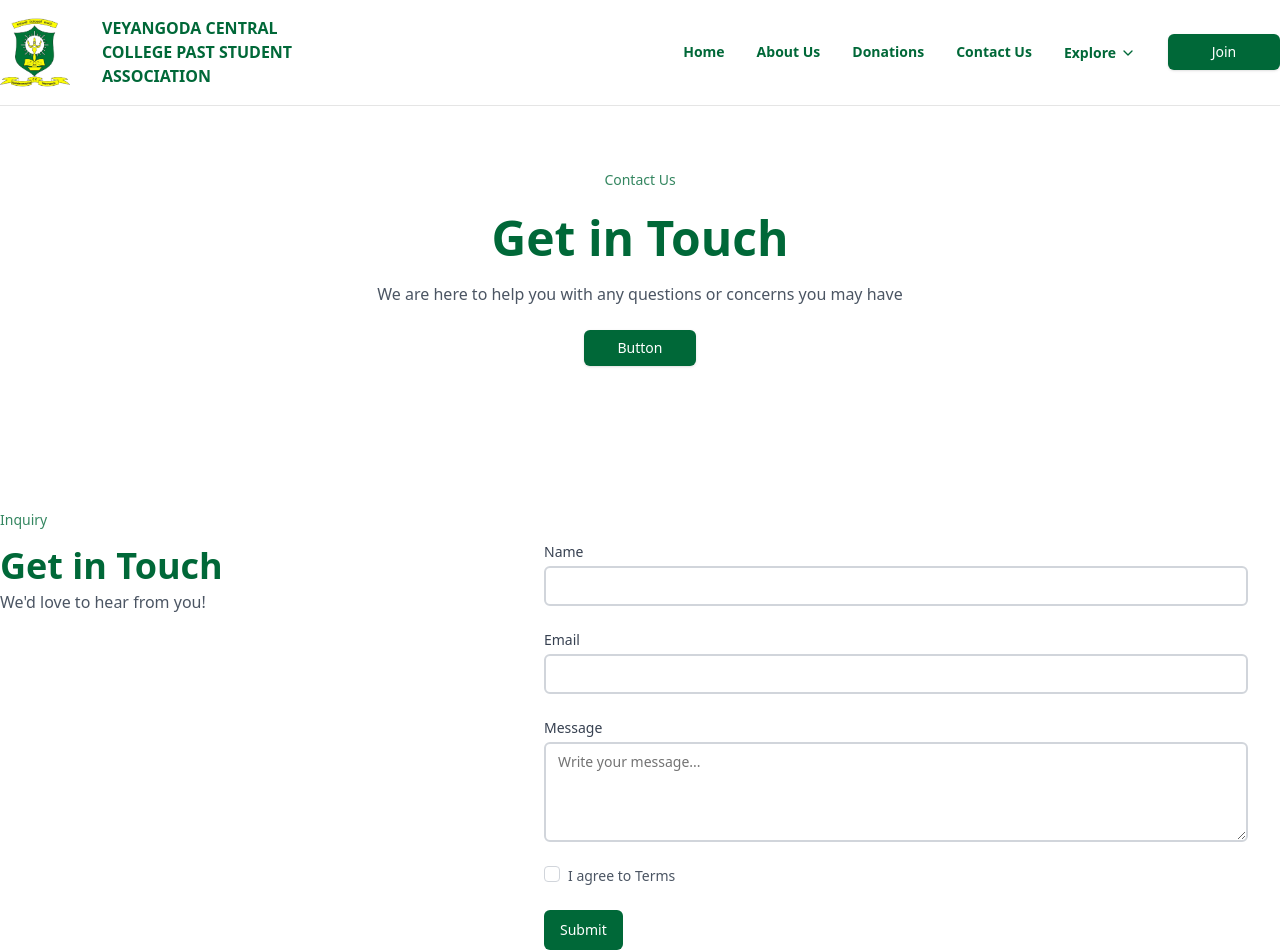
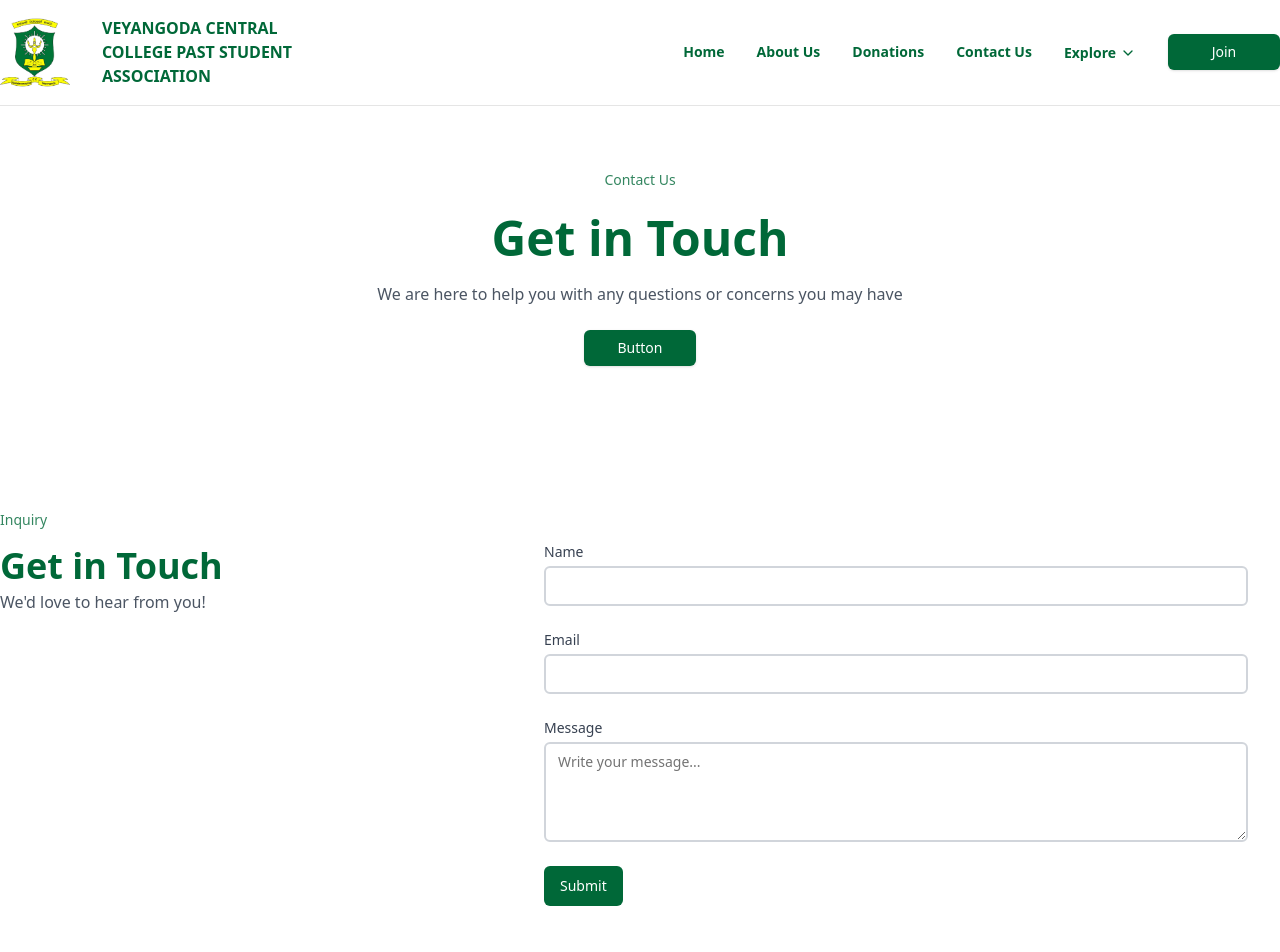
Before and after one commit to PathiniE/vcc_past-pupil-association-webpage, a Next.js app: page /contact in a window 1280 px wide. Shown: the top 952 px of the page. Built offline with nearby package versions, Linux system fonts and the light colour scheme.

Commit message:
update UI

```diff
--- a/src/app/components/Contact Us/Inquiry.jsx
+++ b/src/app/components/Contact Us/Inquiry.jsx
@@ -51,10 +51,7 @@
             <label className="block text-sm font-medium text-gray-700">Message</label>
             <Textarea className="mt-1 block w-full" placeholder="Write your message..." rows="4" />
           </div>
-          <div className="flex items-start">
-            <Checkbox className="h-4 w-4 text-primary border-gray-300 rounded" />
-            <label className="ml-2 text-sm text-gray-600">I agree to Terms</label>
-          </div>
+
           <Button type="submit" className="text-white">Submit</Button>
         </form>
       </div>
```
